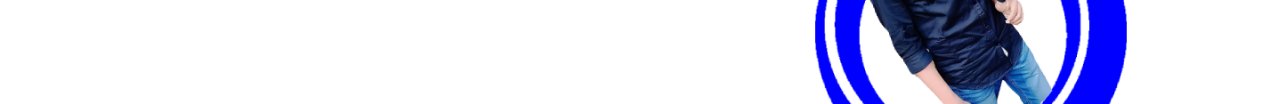
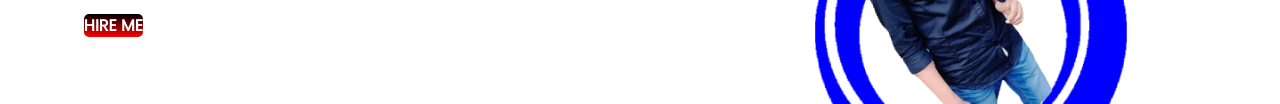
Before and after one commit to jahidul4738/my-first-repo, a plain HTML site: page index.html in a window 1280 px wide. Shown: the part 266-370 px from the top of the page. Drawn offline with Linux system fonts and the light colour scheme.

Commit message:
added header

```diff
--- a/index.html
+++ b/index.html
@@ -26,6 +26,7 @@
                 be
                 and to
                 contribute to the technology industry all that I know and can do</p>
+            <a class="link-botton" target="_blank" href="https://github.com/jahidul4738">HIRE ME</a>
         </div>
         <div class="half-widt">
             <img src="asdf.png" alt="">
--- a/style.css
+++ b/style.css
@@ -16,3 +16,12 @@ section {
     width: 80%;
     padding-left: 5%;
 }
+
+.link-botton {
+    text-decoration: none;
+    background-image: linear-gradient(black, red);
+    padding: 10px, 40px;
+    color: white;
+    font-weight: 700;
+    border-radius: 5px;
+}
```
